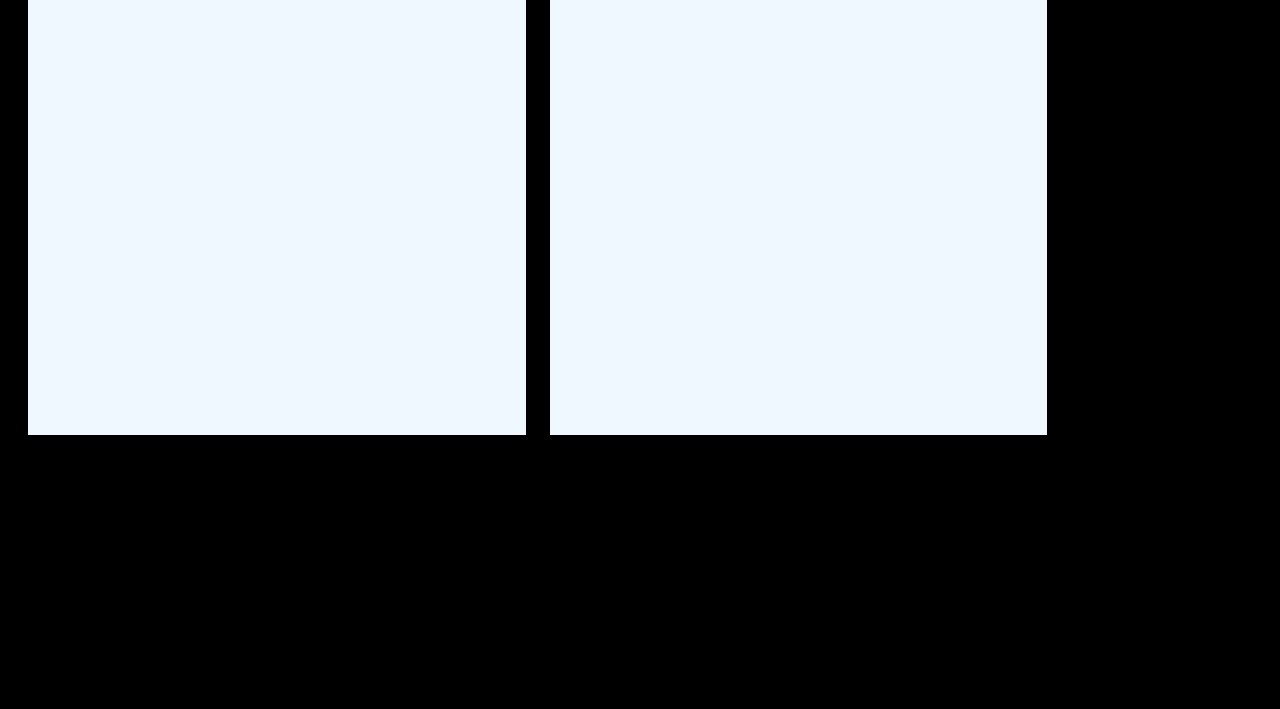
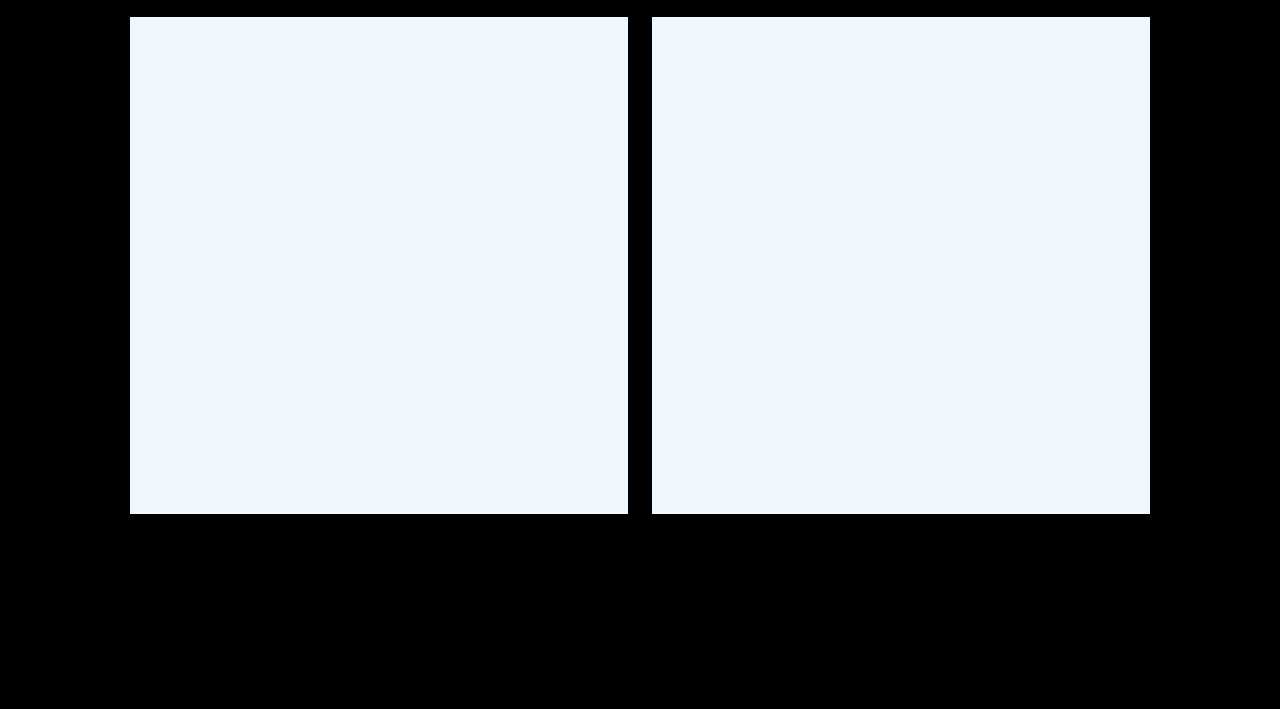
Before and after one commit to horned-html/colorfinder, a plain HTML site: page index.html in a window 1280 px wide. Shown: the part 91-800 px from the top of the page. Drawn offline with Linux system fonts and the light colour scheme.

Commit message:
getting setup

```diff
--- a/colorfinder.js
+++ b/colorfinder.js
@@ -0,0 +1,2 @@
+const rightButton = document.getElementById('rightButton')
+const leftButton = document.getElementById('leftButton')
--- a/index.html
+++ b/index.html
@@ -5,12 +5,14 @@
     <meta http-equiv="X-UA-Compatible" content="IE=edge">
     <meta name="viewport" content="width=device-width, initial-scale=1.0">
     <link rel="stylesheet" href="styles.css">
+    <script src="colorfinder.js"></script>
     <title>Document</title>
 </head>
 <body>
     <div class="buttonFrame">
-        <div class="colorButton"></div>
-        <div class="colorButton"></div>
+        <h1>Click on the color you like the most</h1>
+        <div class="colorButton" id="leftButton"></div>
+        <div class="colorButton" id="rightButton"></div>
     </div>
 </body>
 </html>
--- a/styles.css
+++ b/styles.css
@@ -1,9 +1,11 @@
 body {
     background-color: black ;
+    color: azure;
 }
 
 .buttonFrame {
     padding: 10px;
+    text-align: center;
 }
 .colorButton {
     padding: 20%;
```
